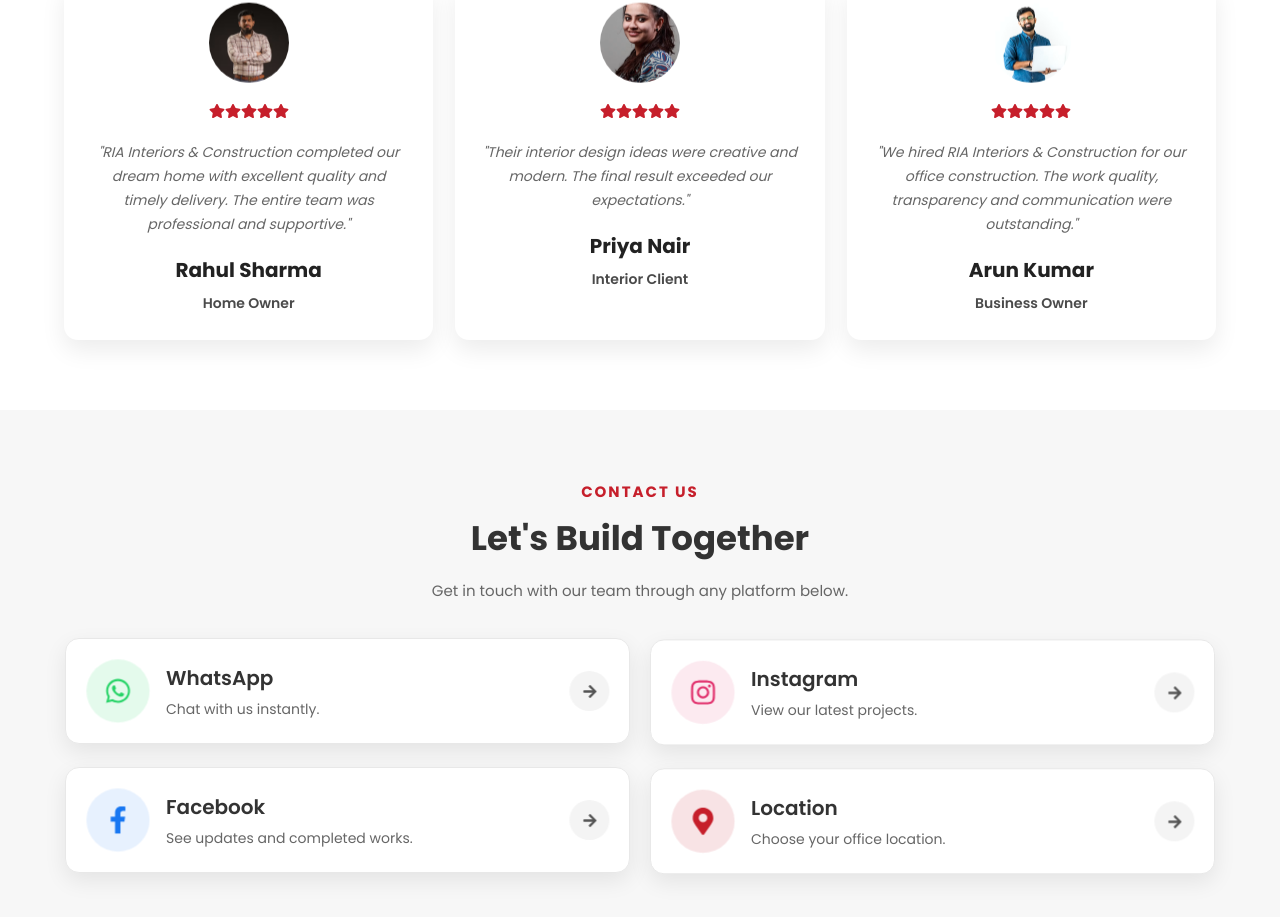
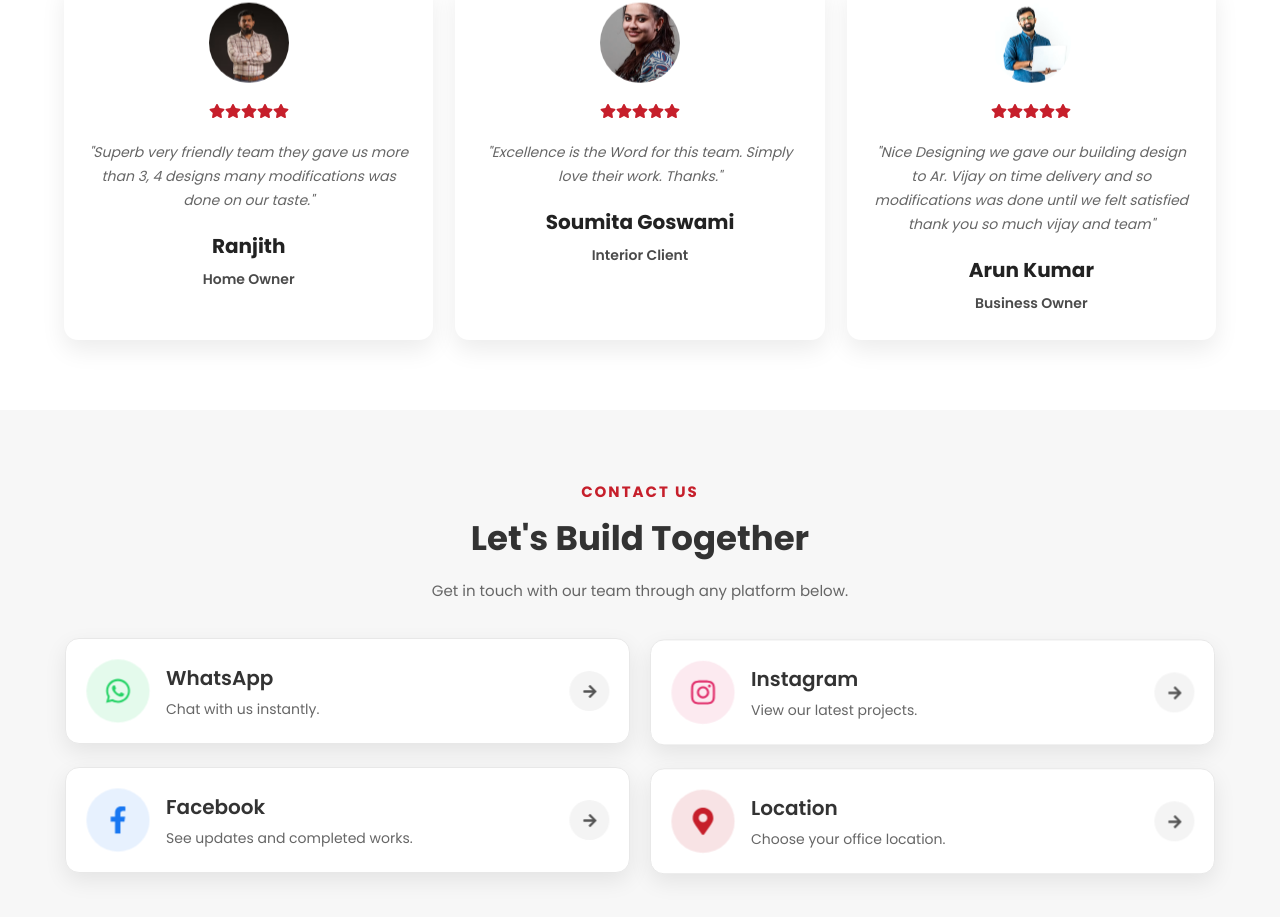
Before and after one commit to SIVASEELAN333/RIA-INTERIORS, a React (Vite) app: page / in a window 1280 px wide. Shown: the part 4860-5777 px from the top of the page. Built offline with nearby package versions, Linux system fonts and the light colour scheme.

Commit message:
Update client testimonials with new names and reviews

```diff
--- a/src/components/Testimonials.jsx
+++ b/src/components/Testimonials.jsx
@@ -12,18 +12,18 @@ function Testimonials() {
 
         {
             image: client1,
-            name: "Rahul Sharma",
+            name: "Ranjith",
             role: "Home Owner",
             review:
-                "RIA Interiors & Construction completed our dream home with excellent quality and timely delivery. The entire team was professional and supportive."
+                "Superb very friendly team they gave us more than 3, 4 designs many modifications was done on our taste."
         },
 
         {
             image: client2,
-            name: "Priya Nair",
+            name: "Soumita Goswami",
             role: "Interior Client",
             review:
-                "Their interior design ideas were creative and modern. The final result exceeded our expectations."
+                "Excellence is the Word for this team. Simply love their work. Thanks."
         },
 
         {
@@ -31,7 +31,7 @@ function Testimonials() {
             name: "Arun Kumar",
             role: "Business Owner",
             review:
-                "We hired RIA Interiors & Construction for our office construction. The work quality, transparency and communication were outstanding."
+                "Nice Designing we gave our building design to Ar. Vijay on time delivery and so modifications was done until we felt satisfied thank you so much vijay and team"
         }
 
     ];
```
